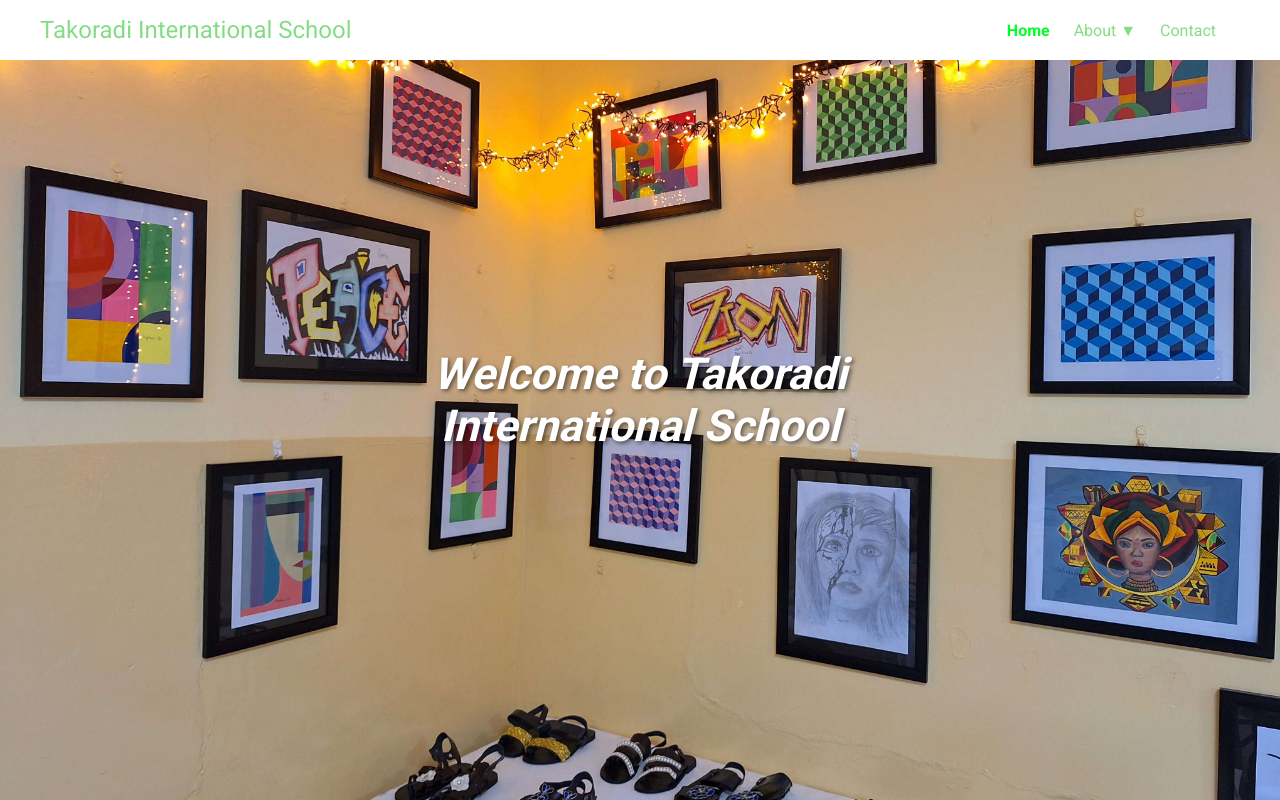
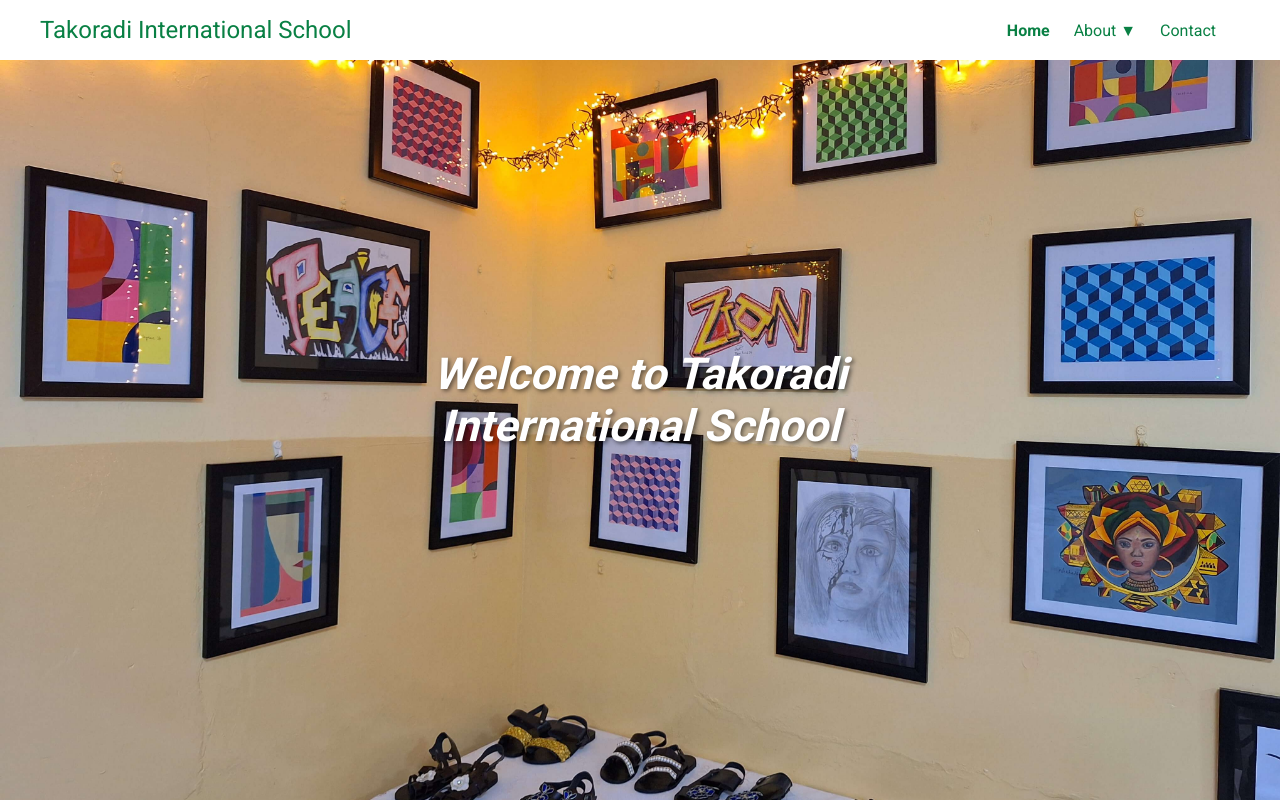
Before and after one commit to Aboagye-Heming/TIS-website, a Vue app: page / in a window 1280 px wide. Shown: the top 800 px of the page. Built offline with nearby package versions, Linux system fonts and the light colour scheme.

Commit message:
changed colors of the nav bar

```diff
--- a/src/components/NavBar.vue
+++ b/src/components/NavBar.vue
@@ -145,7 +145,7 @@ onUnmounted(() => {
 }
 
 .nav-logo {
-  color: #84dd84;
+  color: #098044;
   font-size: 24px;
   text-decoration: none;
   cursor: pointer;
@@ -162,7 +162,7 @@ onUnmounted(() => {
 .bar {
   width: 100%;
   height: 2px;
-  background-color: #84dd84;
+  background-color: #098044;
   position: absolute;
   transition: transform 0.5s ease, opacity 0.5s ease;
 }
@@ -203,7 +203,7 @@ onUnmounted(() => {
 }
 
 .nav-links {
-  color: #84dd84;
+  color: #098044;
   text-decoration: none;
   cursor: pointer;
   transition: color 0.3s ease;
@@ -215,7 +215,7 @@ onUnmounted(() => {
 }
 
 .nav-links.active {
-  color: #00ff2a;
+  color: #098044;
   font-weight: bold;
   text-decoration: none;
 }
@@ -308,7 +308,7 @@ onUnmounted(() => {
 }
 
 .dropdown-item .nav-links {
-  color: #84dd84;
+  color: #098044;
   display: block;
   width: 100%;
   padding: 0px;
```
